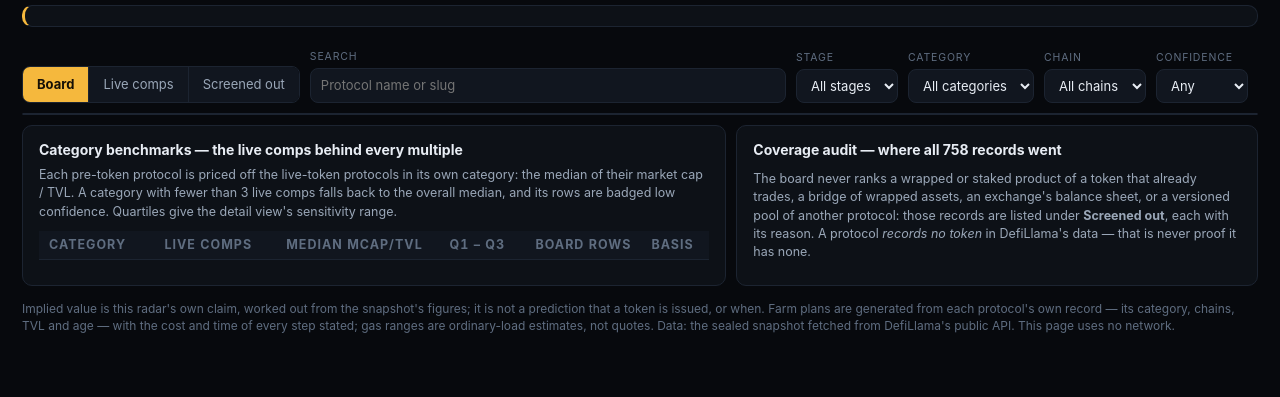
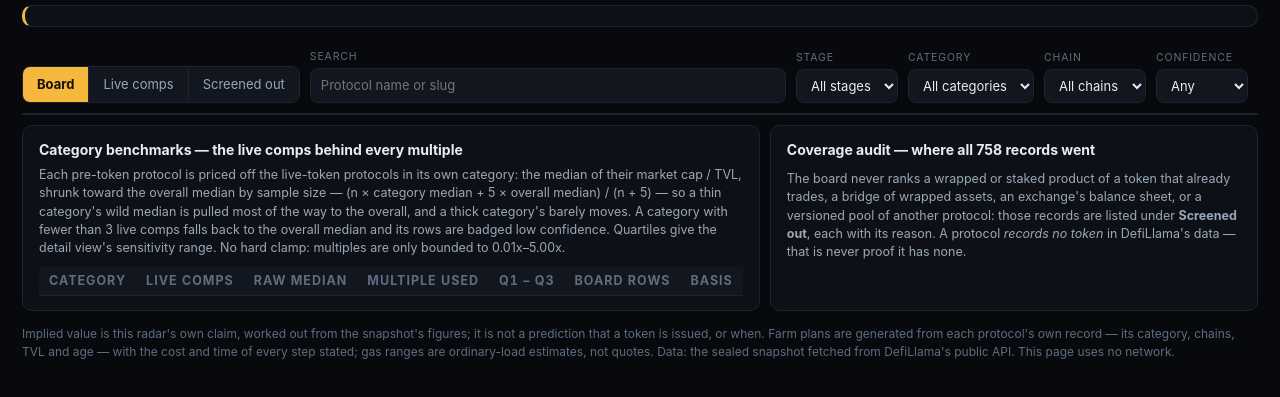
Before and after one commit to Aldo1q/token-radar, a plain HTML site: page dashboard/index.html in a window 1280 px wide. Shown: the part 65-462 px from the top of the page. Drawn offline with Linux system fonts and the light colour scheme; a script that the page names is missing.

Commit message:
Token Radar entry: dashboard/index.html

```diff
--- a/dashboard/index.html
+++ b/dashboard/index.html
@@ -16,6 +16,8 @@
   <section class="kpis" id="kpis" aria-label="Coverage and totals"></section>
 
   <section class="modelstrip" id="modelstrip" aria-label="How the value is worked out"></section>
+
+  <section class="worked" id="worked" aria-label="Worked example for the top-ranked protocol"></section>
 
   <section class="alerts" id="alerts" aria-label="Radar alerts"></section>
 
@@ -44,13 +46,14 @@
   <section class="below">
     <div class="card" id="comps-card">
       <h2>Category benchmarks — the live comps behind every multiple</h2>
-      <p class="note">Each pre-token protocol is priced off the live-token protocols in its own category: the median of their market cap / TVL. A category with fewer than 3 live comps falls back to the overall median, and its rows are badged low confidence. Quartiles give the detail view's sensitivity range.</p>
-      <div class="table-wrap"><table id="comps-table"><thead><tr><th>Category</th><th class="num">Live comps</th><th class="num">Median mcap/TVL</th><th class="num">Q1 – Q3</th><th class="num">Board rows</th><th>Basis</th></tr></thead><tbody id="comps-rows"></tbody></table></div>
+      <p class="note">Each pre-token protocol is priced off the live-token protocols in its own category: the median of their market cap / TVL, shrunk toward the overall median by sample size — (n &times; category median + 5 &times; overall median) / (n + 5) — so a thin category's wild median is pulled most of the way to the overall, and a thick category's barely moves. A category with fewer than 3 live comps falls back to the overall median and its rows are badged low confidence. Quartiles give the detail view's sensitivity range. No hard clamp: multiples are only bounded to 0.01x–5.00x.</p>
+      <div class="table-wrap"><table id="comps-table"><thead><tr><th>Category</th><th class="num">Live comps</th><th class="num">Raw median</th><th class="num">Multiple used</th><th class="num">Q1 – Q3</th><th class="num">Board rows</th><th>Basis</th></tr></thead><tbody id="comps-rows"></tbody></table></div>
     </div>
     <div class="card" id="audit-card">
       <h2>Coverage audit — where all 758 records went</h2>
       <p class="note" id="audit-note"></p>
       <p class="note">The board never ranks a wrapped or staked product of a token that already trades, a bridge of wrapped assets, an exchange's balance sheet, or a versioned pool of another protocol: those records are listed under <b>Screened out</b>, each with its reason. A protocol <i>records no token</i> in DefiLlama's data — that is never proof it has none.</p>
+      <p class="note" id="coverage-note"></p>
     </div>
   </section>
 
```
